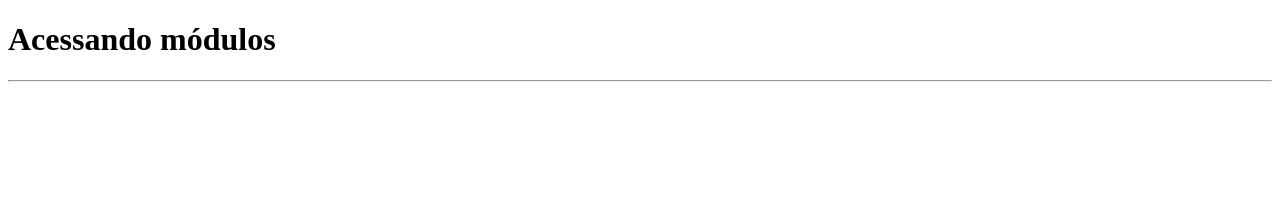
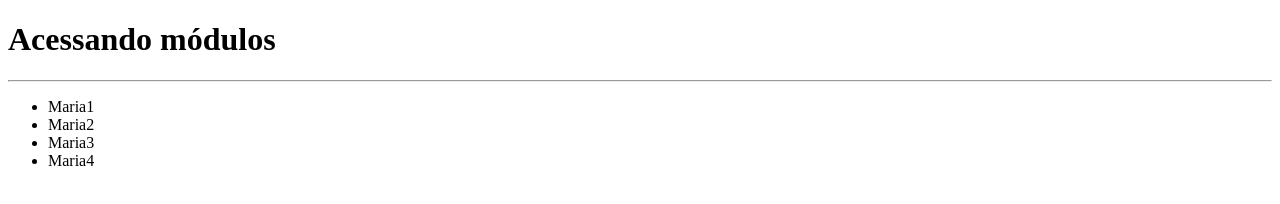
Before and after one commit to VanessaBaldin1/revisao-e-reforco-js, a website: page 06-usando-modulos.html in a window 1280 px wide. Drawn offline with Linux system fonts and the light colour scheme.

Commit message:
resolução do exercicio 06

```diff
--- a/06-usando-modulos.html
+++ b/06-usando-modulos.html
@@ -15,15 +15,23 @@
     <script type="module">
       import { alunos } from "./modulos-esm/dados.js";
 
+
+      //Use seleção de elemento no DOM
       const lista = document.getElementById("lista-alunos");
       console.log(lista);
 
-      const item = document.createElement("li");
+      //Use loop para percorrer os elementos do array
+      for (const aluno of alunos) {
 
+        //Criando um elemento <li>
+        let item = document.createElement("li");
 
+        //Adicionando conteúdo ao elemento li criado
+        item.innerHTML = aluno;
 
-      for (const aluno of alunos) {
-        console.log(aluno);
+        //Inserir o elemento criado e com o nome do aluno na lista
+        lista.appendChild(item);
+
       }
 
 
```
